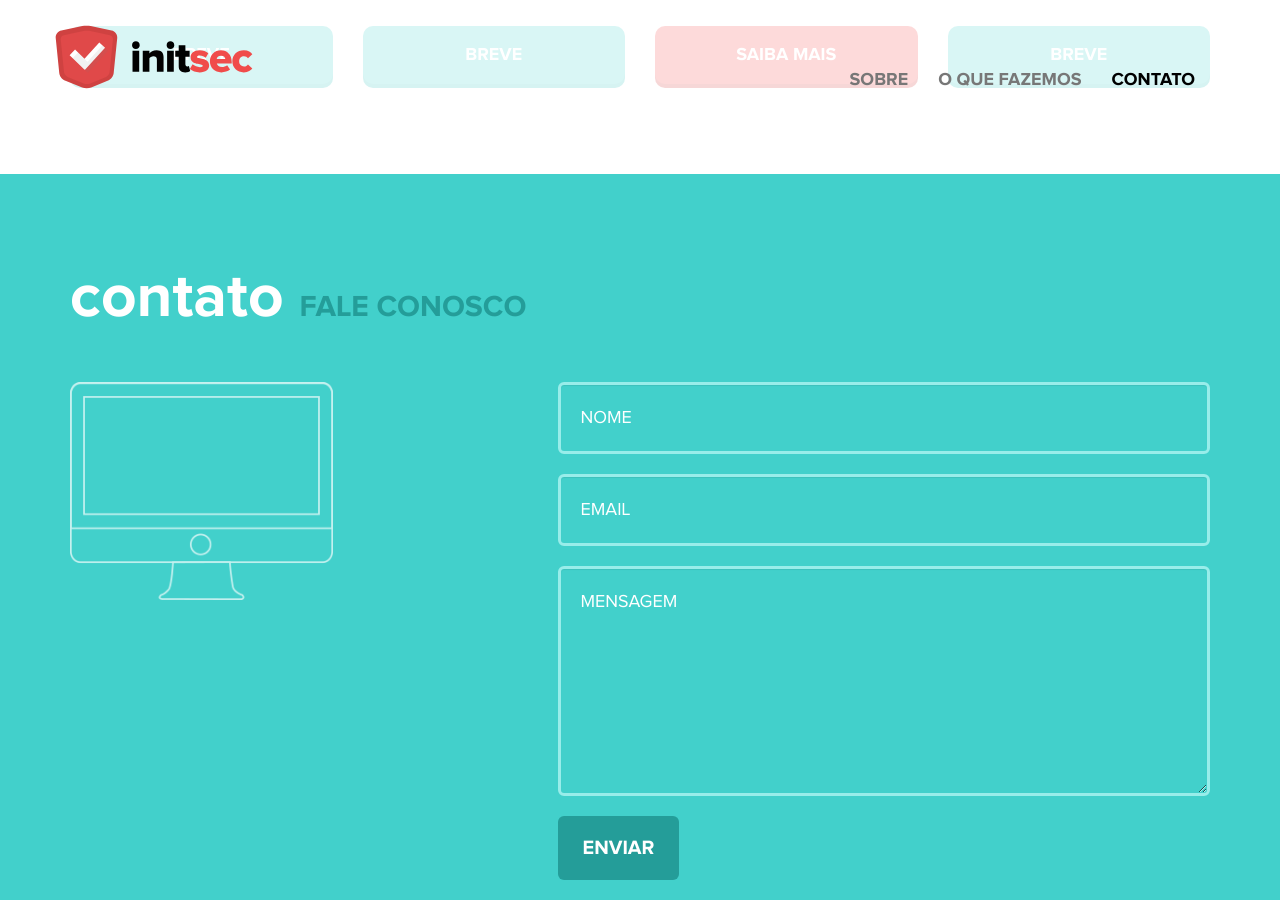
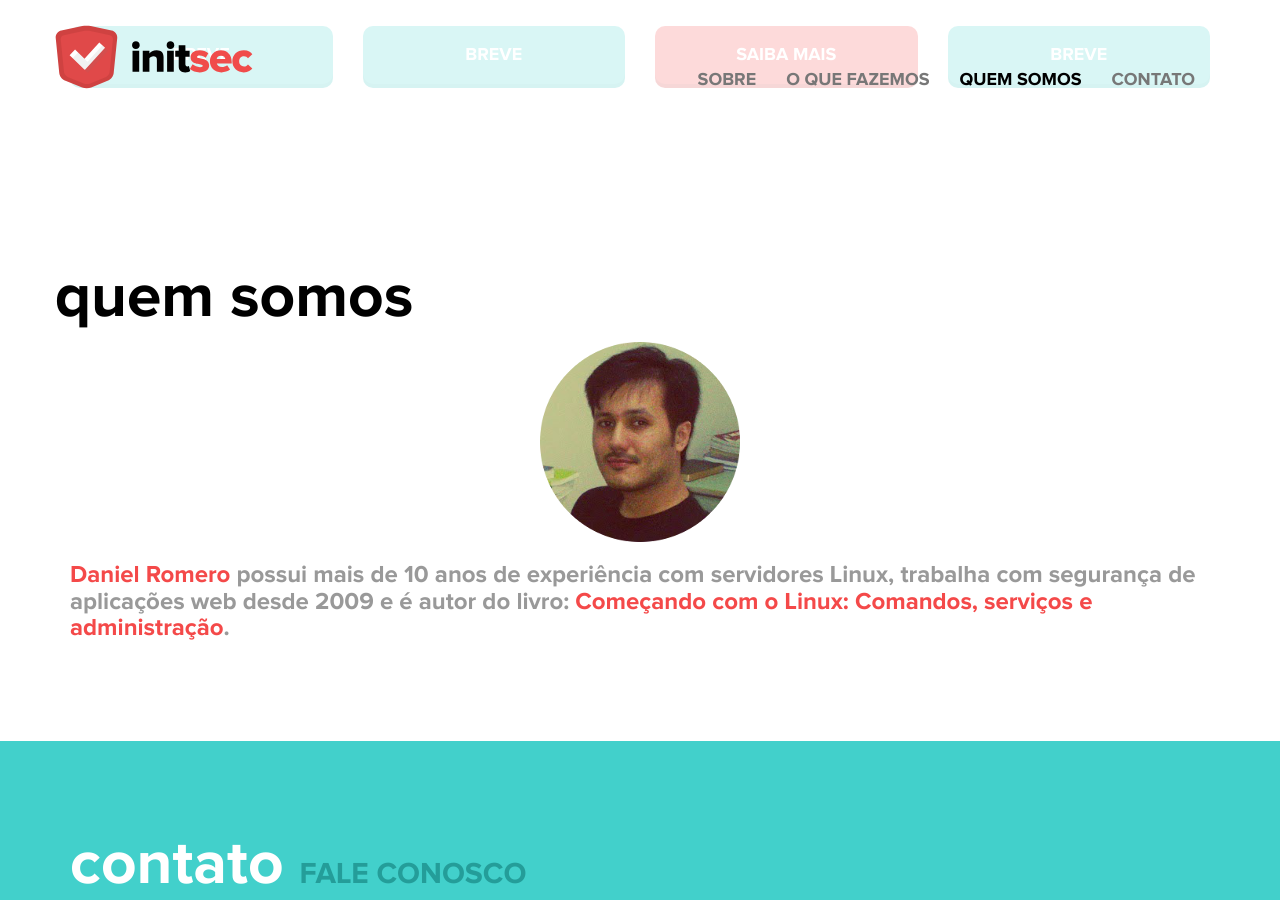
Before and after one commit to initsec/initsec.github.io, a Jekyll site: the page built from index.html, in a window 1280 px wide and 900 px high, scrolled down 1987 px. Built offline with Jekyll 4.4.1, drawn with Linux system fonts in a browser that asks for light colours; Markdown is read by kramdown in place of the engine named in the settings.

Commit message:
minor add whoami

```diff
--- a/index.html
+++ b/index.html
@@ -14,10 +14,13 @@ keywords: pentest, invasão, hacking, infraestrutura, linux, segurança, teste d
             <a href="#section-about" title="Conheça a Initsec"><span class="glyphicon glyphicon-info-sign"></span></a>
           </li>
           <li>
-            <a href="#section-services" title="Conheça a Initsec"><span class="glyphicon glyphicon-cog"></span></a>
+            <a href="#section-services" title="O que fazemos"><span class="glyphicon glyphicon-cog"></span></a>
           </li>
           <li>
-            <a href="#section-contact" title="Conheça a Initsec"><span class="glyphicon glyphicon-envelope"></span></a>
+            <a href="#section-whoami" title="Quem somos"><span class="glyphicon glyphicon-question-sign"></span></a>
+          </li>
+          <li>
+            <a href="#section-contact" title="Entre em contato"><span class="glyphicon glyphicon-envelope"></span></a>
           </li>
         </ul>
         <a class="navbar-brand col-xs-5 col-sm-8 col-md-10" href="index.html"><img alt="Initsec Logo" class="img-responsive" src="/images/design/brand.svg"></a>
@@ -29,6 +32,9 @@ keywords: pentest, invasão, hacking, infraestrutura, linux, segurança, teste d
           </li>
           <li>
             <a href="#section-services" title="Nossos serviços">o que fazemos</a>
+          </li>
+          <li>
+            <a href="#section-whoami" title="Quem somos">quem somos</a>
           </li>
           <li>
             <a href="#section-contact" title="Entre em contato">contato</a>
@@ -67,7 +73,7 @@ keywords: pentest, invasão, hacking, infraestrutura, linux, segurança, teste d
   <div class="container">
     <section class="row">
       <div class="col-xs-12">
-        <h1 class="headline-tt-2 black mgb-2">serviços <small class="red">O QUE FAZEMOS</small></h1>
+        <h1 class="headline-tt-2 black mgb-2">serviços</h1>
         <p>Conheça os nossos serviços e encontre a solução mais adequada para o seu problema. </p>
       </div>
     </section>
@@ -107,5 +113,22 @@ keywords: pentest, invasão, hacking, infraestrutura, linux, segurança, teste d
     </section>
   </div>
 </div>
+
+
+<div id="section-whoami" class="wrap">
+  <div class="container">
+    <section class="row">
+      <h1 class="headline-tt-2 black mgb-2">quem somos</h1>
+      <div class="col-xs-12">
+        <figure class="shield">
+          <img class="img-responsive" src="/images/whoami.png" alt="Daniel Romero">
+        </figure>
+        <h3><a class="red" href="http://infoslack.com/about/">Daniel Romero</a> possui mais de 10 anos de experiência com servidores Linux,
+          trabalha com segurança de aplicações web desde 2009 e é autor do livro: <a class="red" href="http://www.casadocodigo.com.br/products/livro-linux">Começando com o Linux: Comandos, serviços e administração</a>.
+        </h3>
+      </div>
+    </section>
+  </div>
+</div>
 {% include contato.html %}
 </main>
```
Also changed, not shown: images/whoami.png (added).
